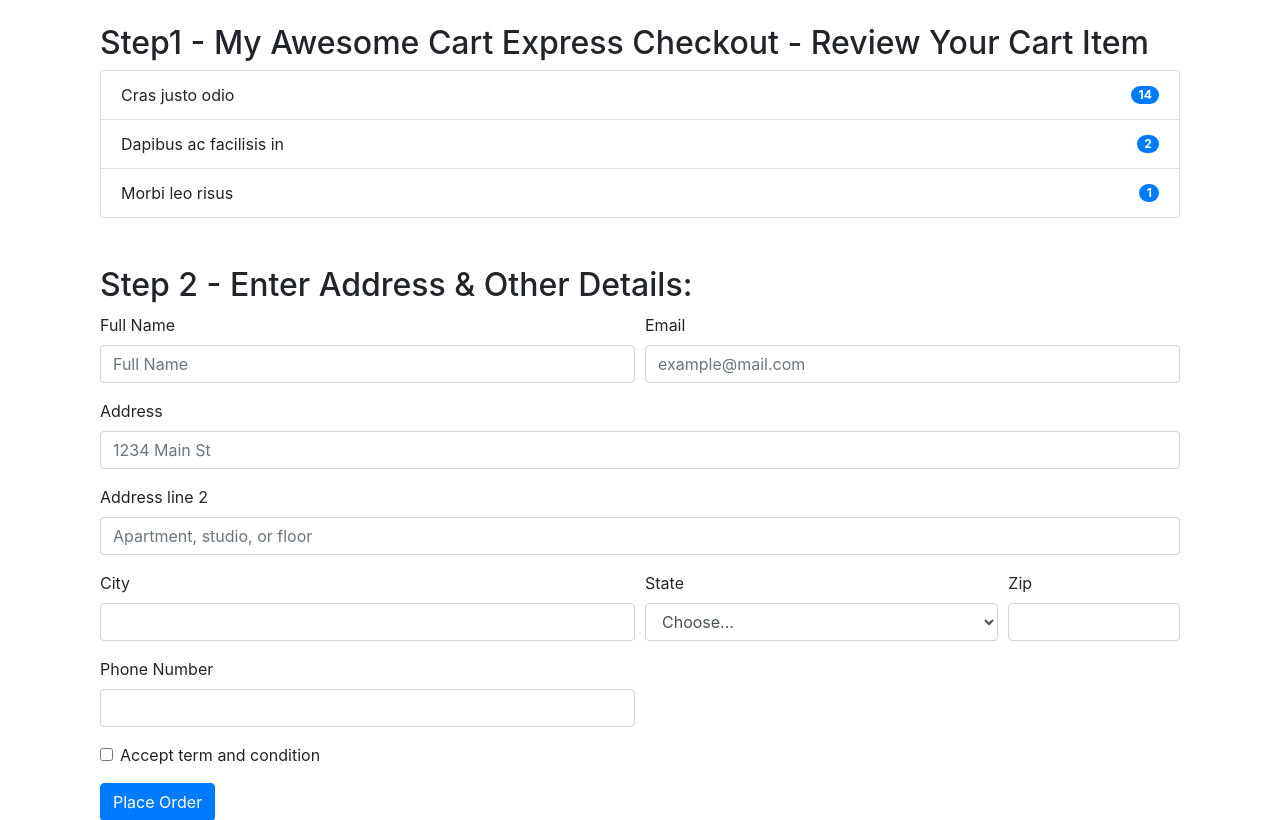
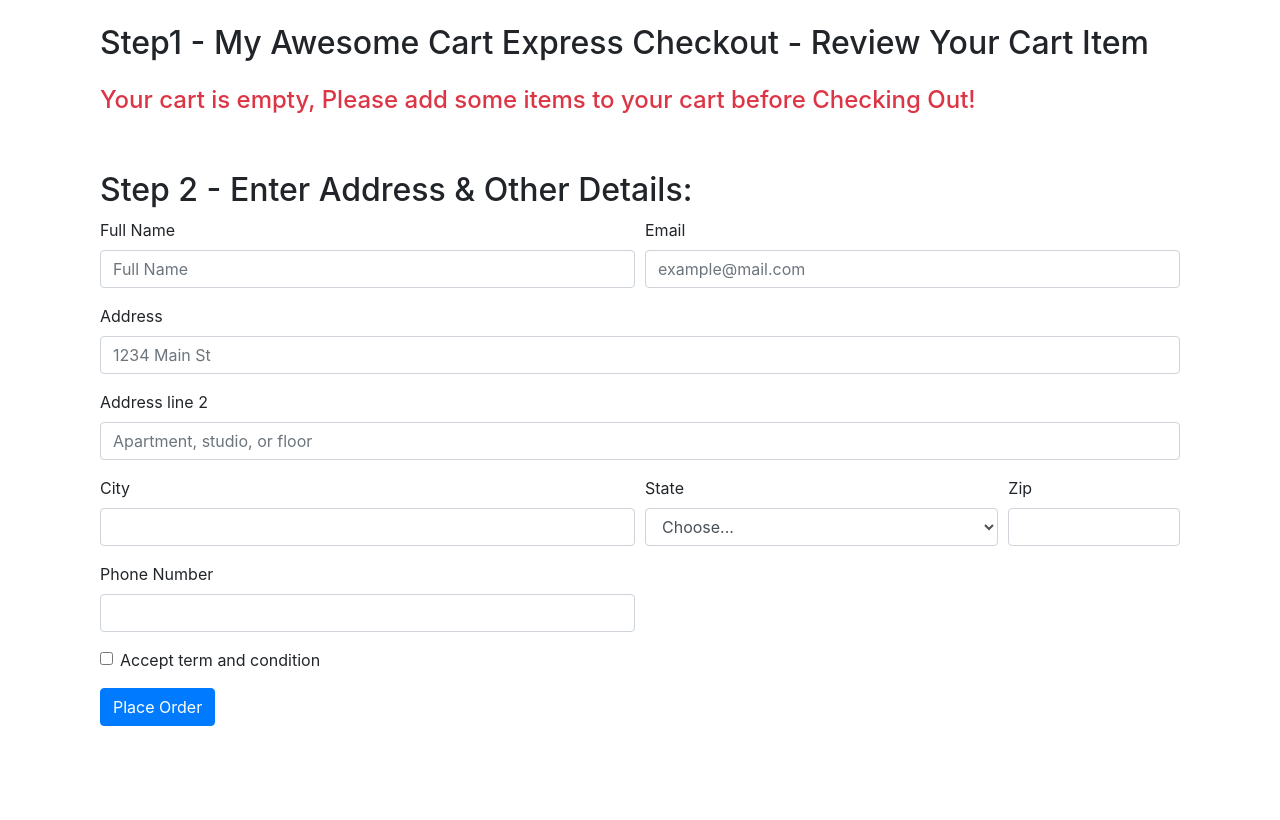
Before and after one commit to chandan8111/maayastore, a Django app: page /shop/checkout/ in a window 1280 px wide. Shown: the part 56-876 px from the top of the page. After the commit the page ends 782 px from the top, so only its background shows below. Run offline with Django 3.2, Linux system fonts and the light colour scheme; some libraries are stand-ins or nearby versions.

Commit message:
Adding Cart Item in checkout page

```diff
--- a/shop/templates/shop/basic.html
+++ b/shop/templates/shop/basic.html
@@ -5,7 +5,8 @@
     <meta charset="utf-8">
     <meta name="viewport" content="width=device-width, initial-scale=1, shrink-to-fit=no">
     <!-- Bootstrap CSS -->
-    <link rel="stylesheet" href="https://stackpath.bootstrapcdn.com/bootstrap/4.2.1/css/bootstrap.min.css" integrity="sha384-GJzZqFGwb1QTTN6wy59ffF1BuGJpLSa9DkKMp0DgiMDm4iYMj70gZWKYbI706tWS" crossorigin="anonymous">
+    <link rel="stylesheet" href="https://stackpath.bootstrapcdn.com/bootstrap/4.2.1/css/bootstrap.min.css"
+          integrity="sha384-GJzZqFGwb1QTTN6wy59ffF1BuGJpLSa9DkKMp0DgiMDm4iYMj70gZWKYbI706tWS" crossorigin="anonymous">
     <title>{% block title %} {% endblock %}</title>
     {% block css %} {% endblock %}
 
@@ -15,7 +16,8 @@
 <nav class="navbar navbar-expand-lg navbar-dark bg-primary">
     <div class="container-fluid">
         <a class="navbar-brand" href="/shop">MaayaShop</a>
-        <button class="navbar-toggler" type="button" data-toggle="collapse" data-target="#navbarSupportedContent" aria-controls="navbarSupportedContent" aria-expanded="false" aria-label="Toggle navigation">
+        <button class="navbar-toggler" type="button" data-toggle="collapse" data-target="#navbarSupportedContent"
+                aria-controls="navbarSupportedContent" aria-expanded="false" aria-label="Toggle navigation">
             <span class="navbar-toggler-icon"></span>
         </button>
         <div class="collapse navbar-collapse" id="navbarSupportedContent">
@@ -46,7 +48,9 @@
                 <button class="btn btn-outline-light" type="submit">Search</button>
             </form>
 
-          <button type="button" class="btn btn-secondary mx-2" id="popcart" data-html="true" data-container="body" data-toggle="popover" data-placement="bottom" data-content="Vivamus sagittis lacus vel augue laoreet rutrum faucibus.">
+            <button type="button" class="btn btn-secondary mx-2" id="popcart" data-html="true" data-container="body"
+                    data-toggle="popover" data-placement="bottom"
+                    data-content="Vivamus sagittis lacus vel augue laoreet rutrum faucibus.">
                 Cart(<span id="cart">0</span>)
             </button>
         </div>
@@ -57,32 +61,26 @@
 <!-- Optional JavaScript -->
 
 <script>
-    if(localStorage.getItem('cart') == null){
-        var cart = {};
+    cart = JSON.parse(localStorage.getItem('cart'));
+    var sum = 0;
+    for (item in cart) {
+        let name = cart[item][1];
+        let qty = cart[item][0];
+        sum = sum + qty;
     }
-    else{
-        cart = JSON.parse(localStorage.getItem('cart'));
-        document.getElementById('cart').innerHTML = Object.keys(cart).length;
-    }
-
-    $('.divpr').on('click', 'button.cart', function(){
-        var idstr = this.id.toString();
-        if (cart[idstr] != undefined){
-            cart[idstr] = cart[idstr] + 1;
-        }
-        else {
-            cart[idstr] = 1;
-            document.getElementById('cart').innerHTML = Object.keys(cart).length;
-        }
-        localStorage.setItem('cart', JSON.stringify(cart));
-        document.getElementById('cart').innerHTML = Object.keys(cart).length;
-    });
+    document.getElementById('cart').innerHTML = sum;
 </script>
 
 <!-- jQuery first, then Popper.js, then Bootstrap JS -->
-    <script src="https://code.jquery.com/jquery-3.3.1.slim.min.js" integrity="sha384-q8i/X+965DzO0rT7abK41JStQIAqVgRVzpbzo5smXKp4YfRvH+8abtTE1Pi6jizo" crossorigin="anonymous"></script>
-    <script src="https://cdnjs.cloudflare.com/ajax/libs/popper.js/1.14.6/umd/popper.min.js" integrity="sha384-wHAiFfRlMFy6i5SRaxvfOCifBUQy1xHdJ/yoi7FRNXMRBu5WHdZYu1hA6ZOblgut" crossorigin="anonymous"></script>
-    <script src="https://stackpath.bootstrapcdn.com/bootstrap/4.2.1/js/bootstrap.min.js" integrity="sha384-B0UglyR+jN6CkvvICOB2joaf5I4l3gm9GU6Hc1og6Ls7i6U/mkkaduKaBhlAXv9k" crossorigin="anonymous"></script>
+<script src="https://code.jquery.com/jquery-3.3.1.slim.min.js"
+        integrity="sha384-q8i/X+965DzO0rT7abK41JStQIAqVgRVzpbzo5smXKp4YfRvH+8abtTE1Pi6jizo"
+        crossorigin="anonymous"></script>
+<script src="https://cdnjs.cloudflare.com/ajax/libs/popper.js/1.14.6/umd/popper.min.js"
+        integrity="sha384-wHAiFfRlMFy6i5SRaxvfOCifBUQy1xHdJ/yoi7FRNXMRBu5WHdZYu1hA6ZOblgut"
+        crossorigin="anonymous"></script>
+<script src="https://stackpath.bootstrapcdn.com/bootstrap/4.2.1/js/bootstrap.min.js"
+        integrity="sha384-B0UglyR+jN6CkvvICOB2joaf5I4l3gm9GU6Hc1og6Ls7i6U/mkkaduKaBhlAXv9k"
+        crossorigin="anonymous"></script>
 {% block js %} {% endblock %}
 </body>
 </html>
--- a/shop/templates/shop/checkout.html
+++ b/shop/templates/shop/checkout.html
@@ -5,20 +5,9 @@
 <div class="container">
     <div class="col my-4">
         <h2>Step1 - My Awesome Cart Express Checkout - Review Your Cart Item</h2>
-        <div id="items">
-            <ul class="list-group">
-                <li class="list-group-item d-flex justify-content-between align-items-center">
-                    Cras justo odio
-                    <span class="badge badge-primary badge-pill">14</span>
-                </li>
-                <li class="list-group-item d-flex justify-content-between align-items-center">
-                    Dapibus ac facilisis in
-                    <span class="badge badge-primary badge-pill">2</span>
-                </li>
-                <li class="list-group-item d-flex justify-content-between align-items-center">
-                    Morbi leo risus
-                    <span class="badge badge-primary badge-pill">1</span>
-                </li>
+        <div class="mt-4">
+            <ul class="list-group" id="items">
+
             </ul>
         </div>
     </div>
@@ -80,3 +69,31 @@
     </div>
 </div>
 {% endblock %}
+
+{% block js %}
+<script>
+    if (localStorage.getItem('cart') == null) {
+        var cart = {};
+    } else {
+        cart = JSON.parse(localStorage.getItem('cart'));
+    }
+    console.log(cart);
+    var sum = 0;
+    if ($.isEmptyObject(cart)) {
+        mystr = `<h4 class="text-danger">Your cart is empty, Please add some items to your cart before Checking Out!</h4>`
+        $('#items').append(mystr);
+    } else {
+        for (item in cart) {
+            let name = cart[item][1];
+            let qty = cart[item][0];
+            sum = sum + qty;
+            mystr = `<li class="list-group-item d-flex justify-content-between align-items-center">
+                    ${name}
+                    <span class="badge badge-primary badge-pill">${qty}</span>
+                </li>`
+            $('#items').append(mystr);
+        }
+    }
+    document.getElementById('cart').innerHTML = sum;
+</script>
+{% endblock %}
```
Also changed, not shown: shop/templates/shop/index.html (+50 -40 lines). Lines whose indentation alone changed are shown as unchanged.
